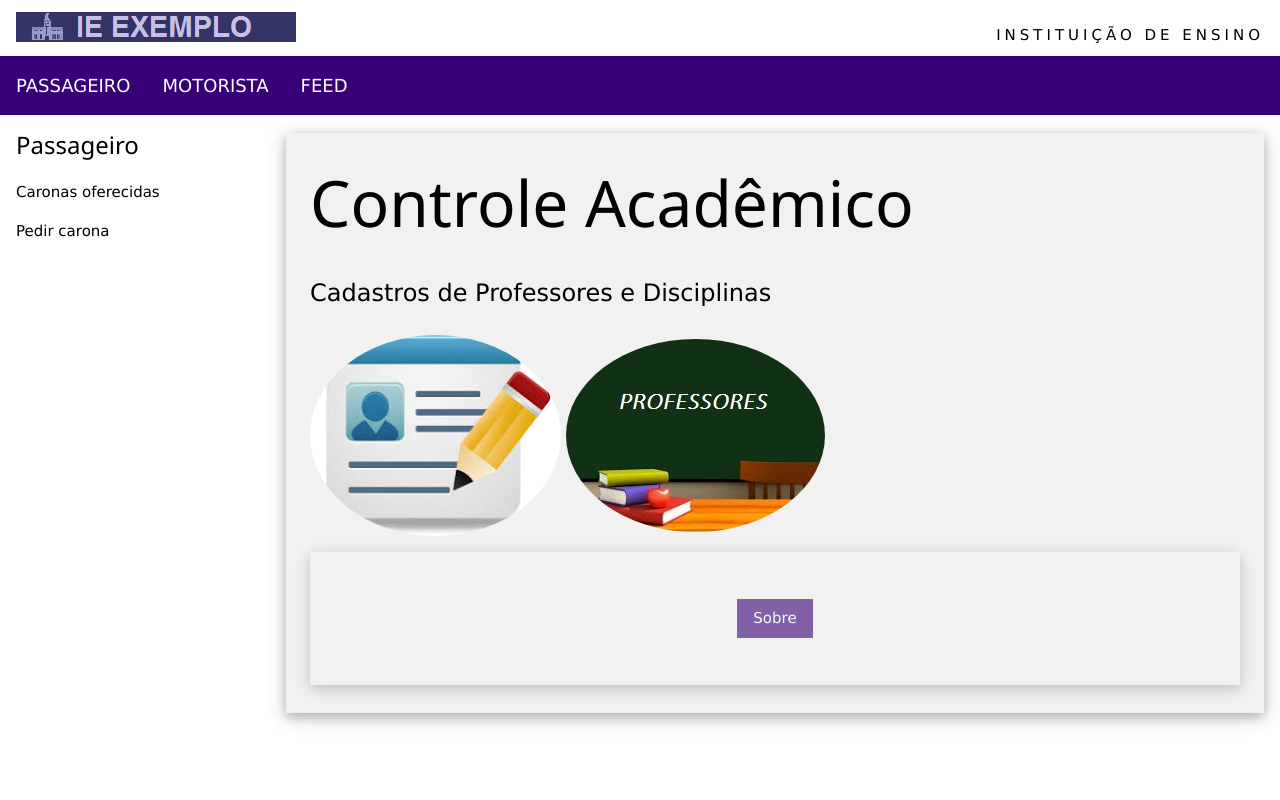
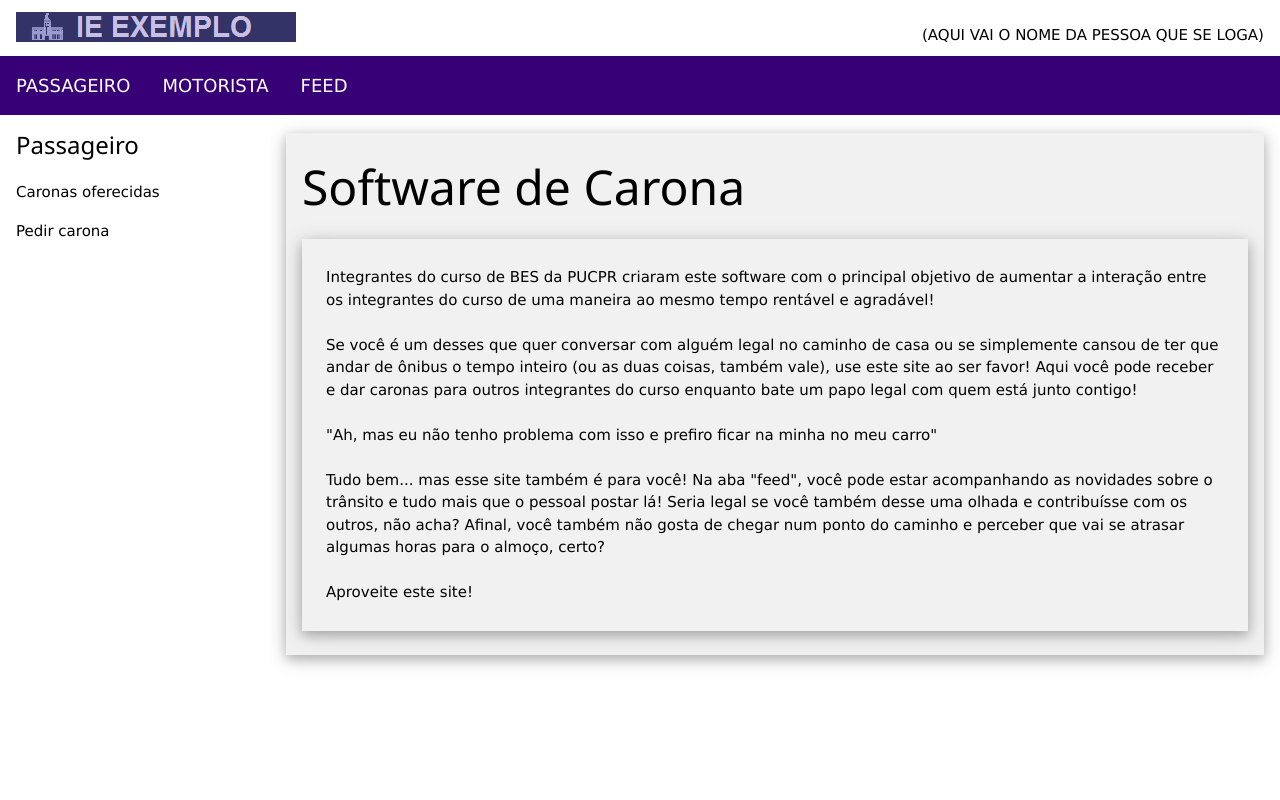
Before and after one commit to n4th4nrjesus/SoftwareDeCarona, a PHP site: page / in a window 1280 px wide. Run offline with PHP 8.4, Linux system fonts and the light colour scheme.

Commit message:
retirando coisas desnecessárias; atualizando index e menu

```diff
--- a/Menu.php
+++ b/Menu.php
@@ -10,8 +10,8 @@ MENU.PHP
 		<div class="w3-row w3-white w3-padding">
 			<div class="w3-half" style="margin:4px 0 6px 0"><a href="."><img src='imagens/logo.png' alt=' IE Exemplo '></a>
 			</div>
-			<div class="w3-half w3-margin-top w3-wide w3-hide-medium w3-hide-small">
-				<div class="w3-right">INSTITUIÇÃO DE ENSINO</div>
+			<div class="w3-half w3-margin-top w3-hide-medium w3-hide-small">
+				<div class="w3-right">(AQUI VAI O NOME DA PESSOA QUE SE LOGA)</div>
 			</div>
 		</div>
 		<div class="w3-bar w3-theme w3-large" style="z-index:4;">
--- a/index.php
+++ b/index.php
@@ -28,37 +28,38 @@ INDEX.PHP
 		}
 	</style>
 
-	<body  onload="w3_show_nav('menuPassag')">
+	<body onload="w3_show_nav('menuPassag')">
 
-		<!-- Inclui MENU.PHP  -->
 		<?php require 'menu.php'; ?>
 
-
-		<!-- Conteúdo PRINCIPAL: deslocado para direita em 270 pixels quando a sidebar é visível -->
 		<div class="w3-main w3-container" style="margin-left:270px;margin-top:117px;">
 
-			<div class="w3-panel w3-padding-large w3-card-4 w3-light-grey">
-				<h1 class="w3-jumbo">Controle Acadêmico</h1>
-				<p class="w3-xlarge">Cadastros de Professores e Disciplinas</p>
+			<div class="w3-panel w3-padding w3-card-4 w3-light-grey">
+				<h1 class="w3-xxxlarge">Software de Carona</h1>
 
-				<img src="imagens/cadastro.jpg" class="w3-circle">
-
-				<img src="imagens/quadro.jpg" class="w3-circle">
-
-
-				<footer class="w3-panel w3-padding-32 w3-card-4 w3-light-grey w3-center w3-opacity">
-					<p>
-						<nav>
-							<a class="w3-button w3-theme w3-hover-white"
-							   onclick="document.getElementById('id01').style.display='block'">Sobre</a>
-						</nav>
-					</p>
+				<footer class="w3-panel w3-padding-large w3-card-4 w3-light-grey">
+                <p>
+                    Integrantes do curso de BES da PUCPR criaram este software com o principal
+                    objetivo de aumentar a interação entre os integrantes do curso de uma maneira
+                    ao mesmo tempo rentável e agradável! <br/><br/>
+                    Se você é um desses que quer conversar com alguém legal no caminho de casa ou
+                    se simplemente cansou de ter que andar de ônibus o tempo inteiro (ou as duas
+                    coisas, também vale), use este site ao ser favor! Aqui você pode receber e dar
+                    caronas para outros integrantes do curso enquanto bate um papo legal com quem
+                    está junto contigo! <br/><br/>
+                    "Ah, mas eu não tenho problema com isso e prefiro ficar na minha no  meu carro"
+                    <br/><br/>
+                    Tudo bem... mas esse site também é para você! Na aba "feed", você pode estar
+                    acompanhando as novidades sobre o trânsito e tudo mais que o pessoal postar lá!
+                    Seria legal se você também desse uma olhada e contribuísse com os outros, não acha?
+                    Afinal, você também não gosta de chegar num ponto do caminho e perceber que vai se
+                    atrasar algumas horas para o almoço, certo? <br/><br/>
+                    Aproveite este site!
+                </p>
 				</footer>
-
-		<!-- FIM PRINCIPAL -->
 			</div>
 
-		<!-- Inclui RODAPE.PHP  -->
 		<?php require 'rodape.php';?>
+
 	</body>
 </html>
--- a/rodape.php
+++ b/rodape.php
@@ -12,7 +12,7 @@ Novembro/2018
         <div class="w3-modal-content">
             <header class="w3-container w3-theme">
                 <span onclick="document.getElementById('id01').style.display='none'"
-                      class="w3-button w3-display-topright">&times;</span>
+                      class="w3-button w3-display-topright">x</span>
                 <h2>Software de Carona</h2>
             </header>
             <div class="w3-container">
@@ -47,12 +47,10 @@ Novembro/2018
         // Script para abrir e fechar o sidebar
         function w3_open() {
             document.getElementById("mySidebar").style.display = "block";
-            document.getElementById("myOverlay").style.display = "block";
         }
 
         function w3_close() {
             document.getElementById("mySidebar").style.display = "none";
-            document.getElementById("myOverlay").style.display = "none";
         }
 
         function w3_show_nav(name) {
```
Also changed, not shown: Imagens/Cadastro.jpg (deleted), Imagens/Quadro.jpg (deleted), Imagens/animated_favicon1.gif (deleted).
